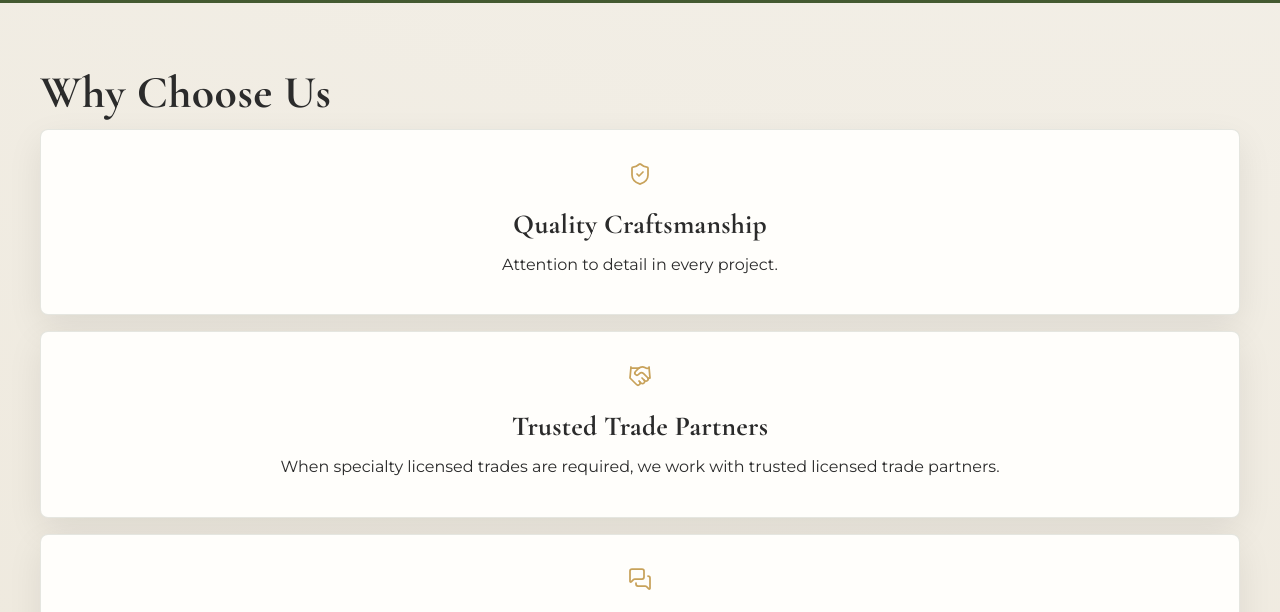
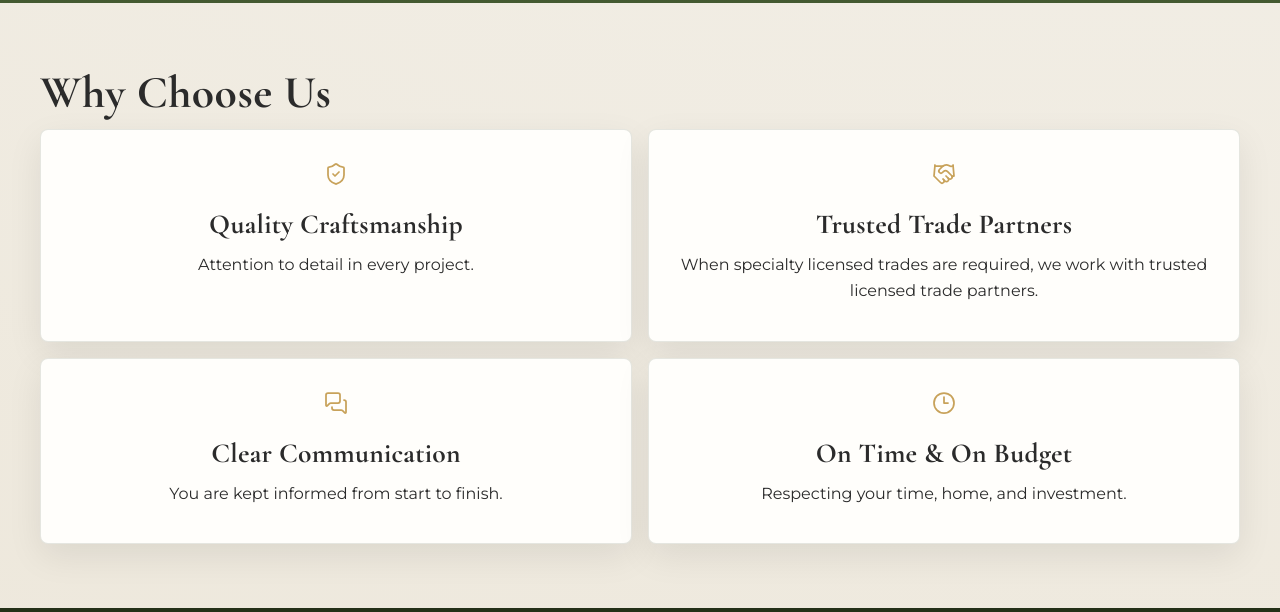
Before and after one commit to JWeibezahl/southern-cypress-website, a website: page index.html in a window 1280 px wide. Shown: the part 2610-3222 px from the top of the page. Drawn offline with nearby package versions, Linux system fonts and the light colour scheme.

Commit message:
Restore multi-column service and why card grids

```diff
--- a/assets/css/styles.css
+++ b/assets/css/styles.css
@@ -332,13 +332,19 @@ section {
 }
 
 .featured-grid,
-.why-grid,
 .project-grid,
 .review-grid,
-.service-grid,
 .footer-columns,
 .process-grid {
   grid-template-columns: 1fr;
+}
+
+.service-grid {
+  grid-template-columns: repeat(3, minmax(0, 1fr));
+}
+
+.why-grid {
+  grid-template-columns: repeat(2, minmax(0, 1fr));
 }
 
 .footer-columns {
--- a/public/assets/css/styles.css
+++ b/public/assets/css/styles.css
@@ -332,13 +332,19 @@ section {
 }
 
 .featured-grid,
-.why-grid,
 .project-grid,
 .review-grid,
-.service-grid,
 .footer-columns,
 .process-grid {
   grid-template-columns: 1fr;
+}
+
+.service-grid {
+  grid-template-columns: repeat(3, minmax(0, 1fr));
+}
+
+.why-grid {
+  grid-template-columns: repeat(2, minmax(0, 1fr));
 }
 
 .footer-columns {
```
